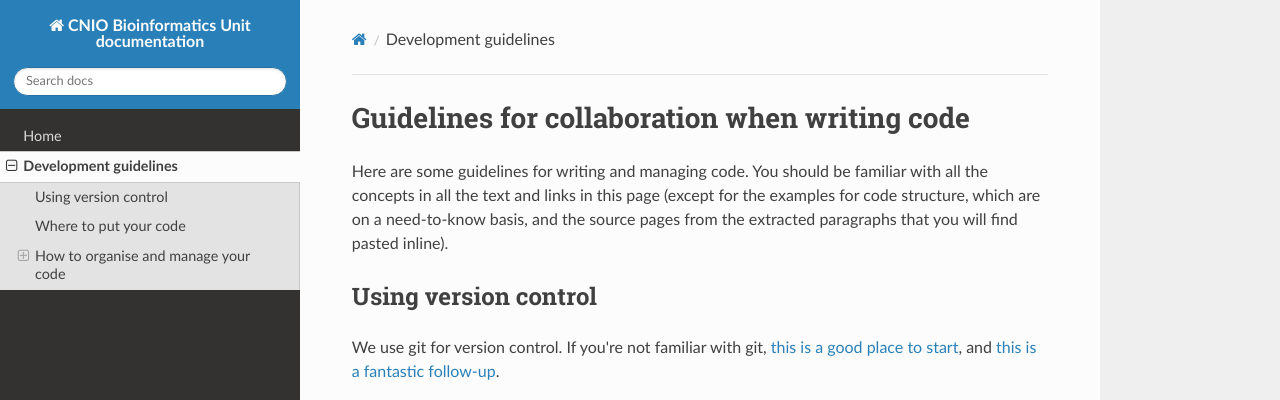
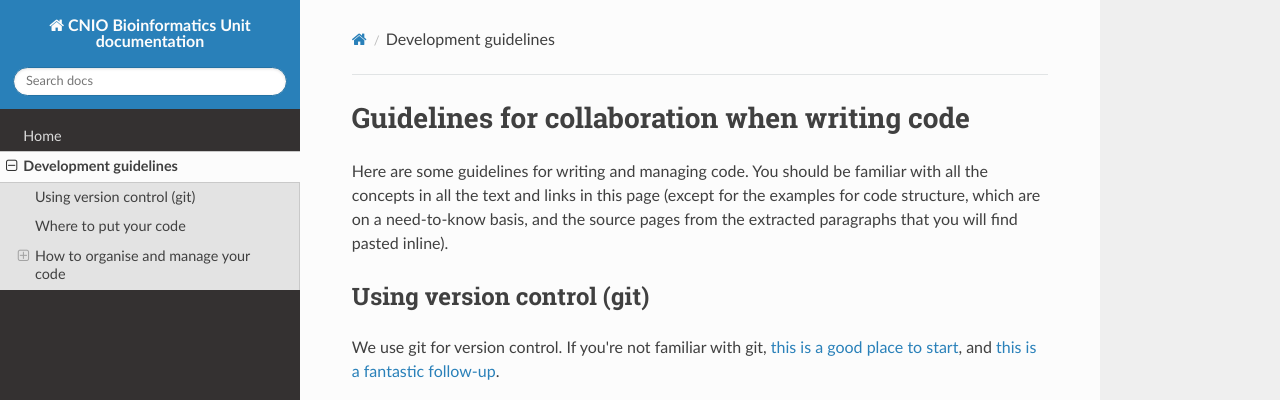
Before and after one commit to cnio-bu/cnio-bu.github.io, an MkDocs documentation site: the page built from docs/dev.md, in a window 1280 px wide and 900 px high. Shown: the top 400 px of the window. Built offline with MkDocs 1.6.1, drawn with Linux system fonts in a browser that asks for light colours; nearby versions of some CDN libraries.

Commit message:
Specify that VC is git

```diff
--- a/docs/dev.md
+++ b/docs/dev.md
@@ -5,7 +5,7 @@ with all the concepts in all the text and links in this page (except for the
 examples for code structure, which are on a need-to-know basis, and the source
 pages from the extracted paragraphs that you will find pasted inline).
 
-## Using version control
+## Using version control (git)
 
 We use git for version control. If you're not familiar with git, [this is a good place to start](https://www.freecodecamp.org/news/what-is-git-and-how-to-use-it-c341b049ae61/), and [this is a fantastic follow-up](http://think-like-a-git.net/).
 
```
